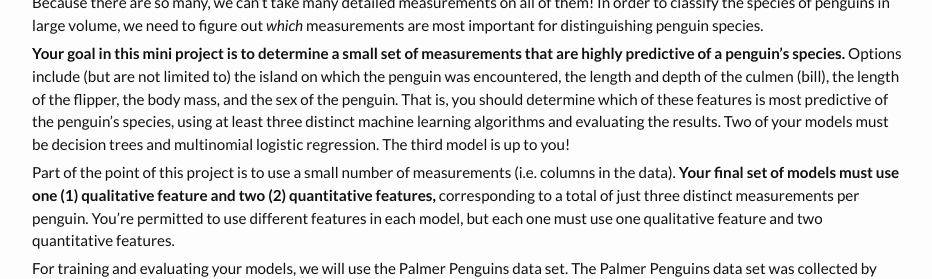
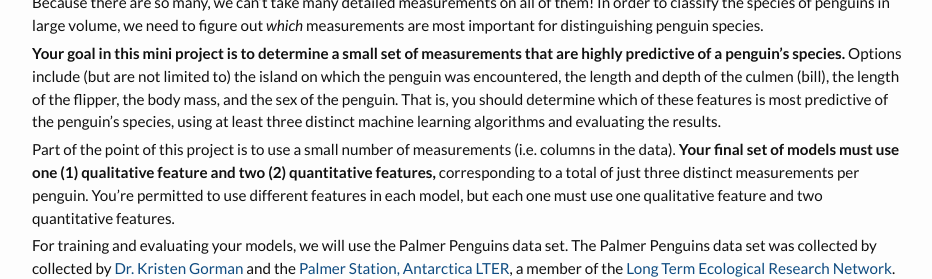
Before and after one commit to PhilChodrow/PIC16A, a Jekyll site: the page built from project.md, in a window 1280 px wide and 900 px high, scrolled down 552 px, cut to the strip 216-495 px from the top of the window. Shown: the whole strip, without its empty margins (183-1115 px from the left). Built offline with Jekyll 4.4.1, drawn with Linux system fonts in a browser that asks for light colours; nearby versions of some CDN libraries.

Commit message:
Update project.md

```diff
--- a/project.md
+++ b/project.md
@@ -18,7 +18,7 @@ In the dystopian future, there are *too many penguins*:
 </figure>
 Because there are so many, we can't take many detailed measurements on all of them! In order to classify the species of penguins in large volume, we need to figure out *which* measurements are most important for distinguishing penguin species.
 
-**Your goal in this mini project is to determine a small set of measurements that are highly predictive of a penguin's species.** Options include (but are not limited to) the island on which the penguin was encountered, the length and depth of the culmen (bill), the length of the flipper, the body mass, and the sex of the penguin. That is, you should determine which of these features is most predictive of the penguin's species, using at least three distinct machine learning algorithms and evaluating the results. Two of your models must be decision trees and multinomial logistic regression. The third model is up to you!
+**Your goal in this mini project is to determine a small set of measurements that are highly predictive of a penguin's species.** Options include (but are not limited to) the island on which the penguin was encountered, the length and depth of the culmen (bill), the length of the flipper, the body mass, and the sex of the penguin. That is, you should determine which of these features is most predictive of the penguin's species, using at least three distinct machine learning algorithms and evaluating the results.
 
 Part of the point of this project is to use a small number of measurements (i.e. columns in the data). **Your final set of models must use one (1) qualitative feature and two (2) quantitative features,** corresponding to a total of just three distinct measurements per penguin. You're permitted to use different features in each model, but each one must use one qualitative feature and two quantitative features.
 
```
